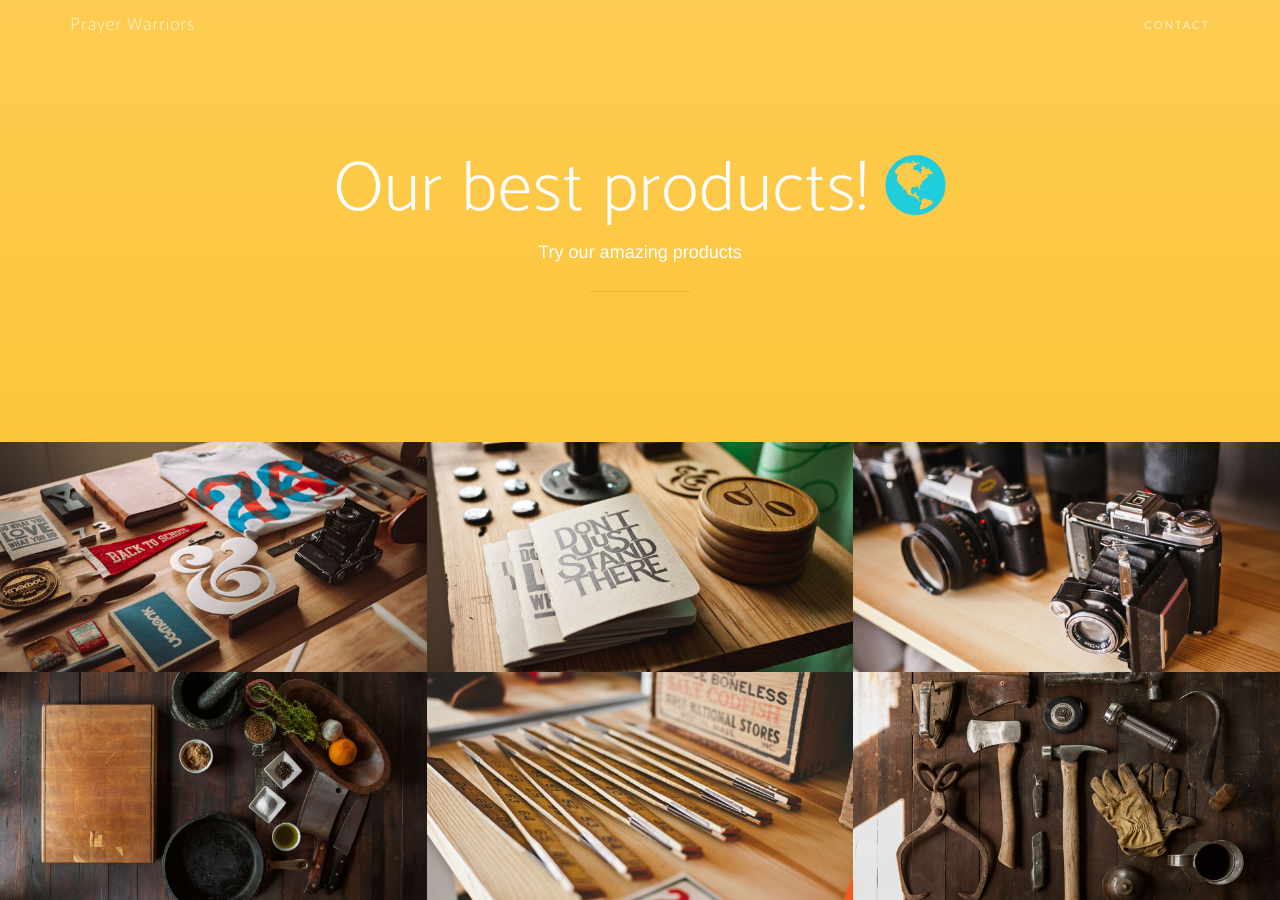
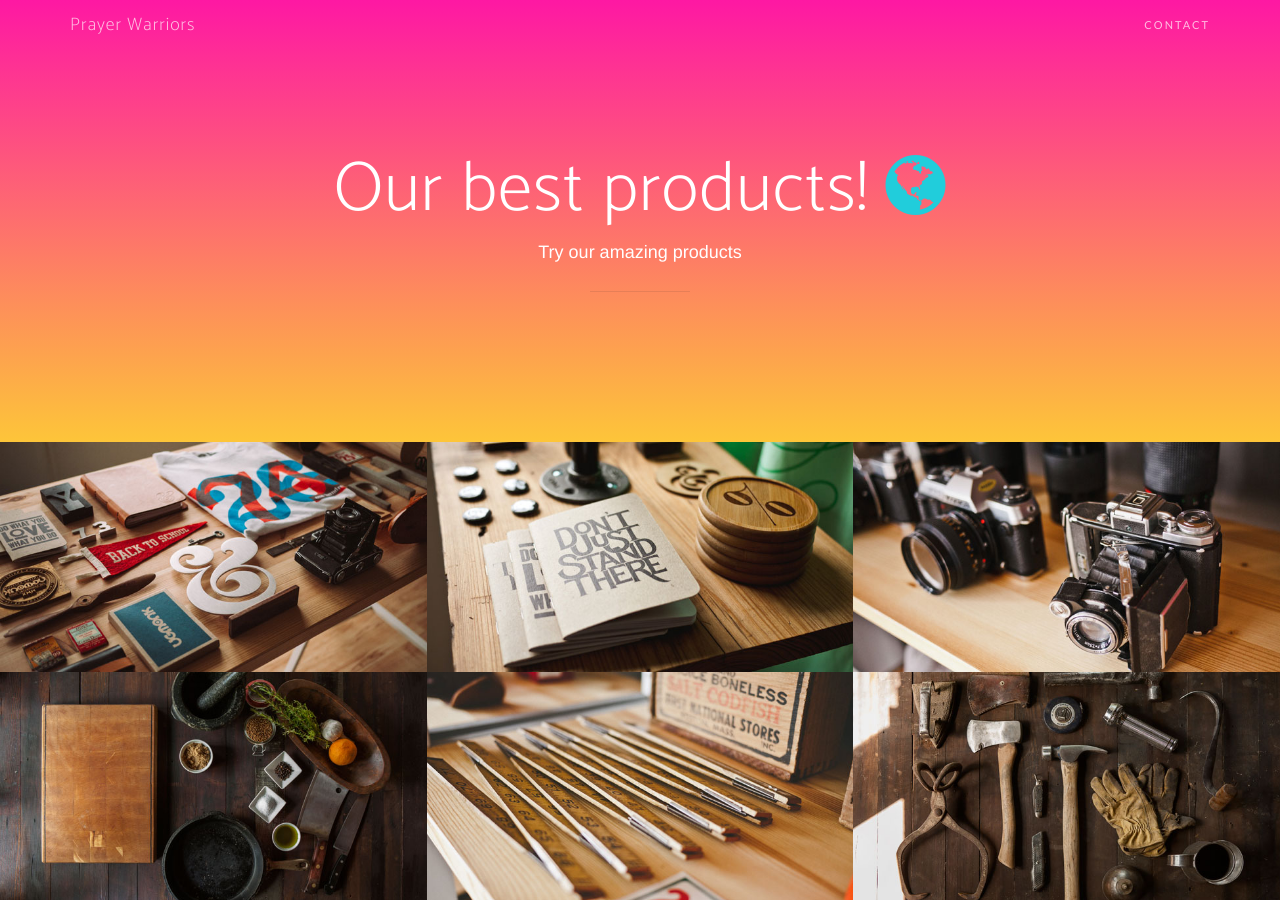
Before and after one commit to LakasNetwork/pray4others, a Jekyll site: the page built from test.html, in a window 1280 px wide and 900 px high. Built offline with Jekyll 4.4.1, drawn with Linux system fonts in a browser that asks for light colours; nearby versions of some CDN libraries; some web fonts are replaced.

Commit message:
Update primary and secondary colors

```diff
--- a/css/main.scss
+++ b/css/main.scss
@@ -34,9 +34,9 @@
 // }
 
 // variables.less link and gradient background
-$head-primary: #7b4397 ;
-$head-secondary: #dc2430 ;
-$theme-primary: #fdcc52 ;
+$head-primary: #000; // #7b4397 ;
+$head-secondary: #fff; // #dc2430 ;
+$theme-primary:  #fe18a3; // #fdcc52 ;
 $theme-secondary: #fdc539 ;
 $theme-dark: #222;
 
```
